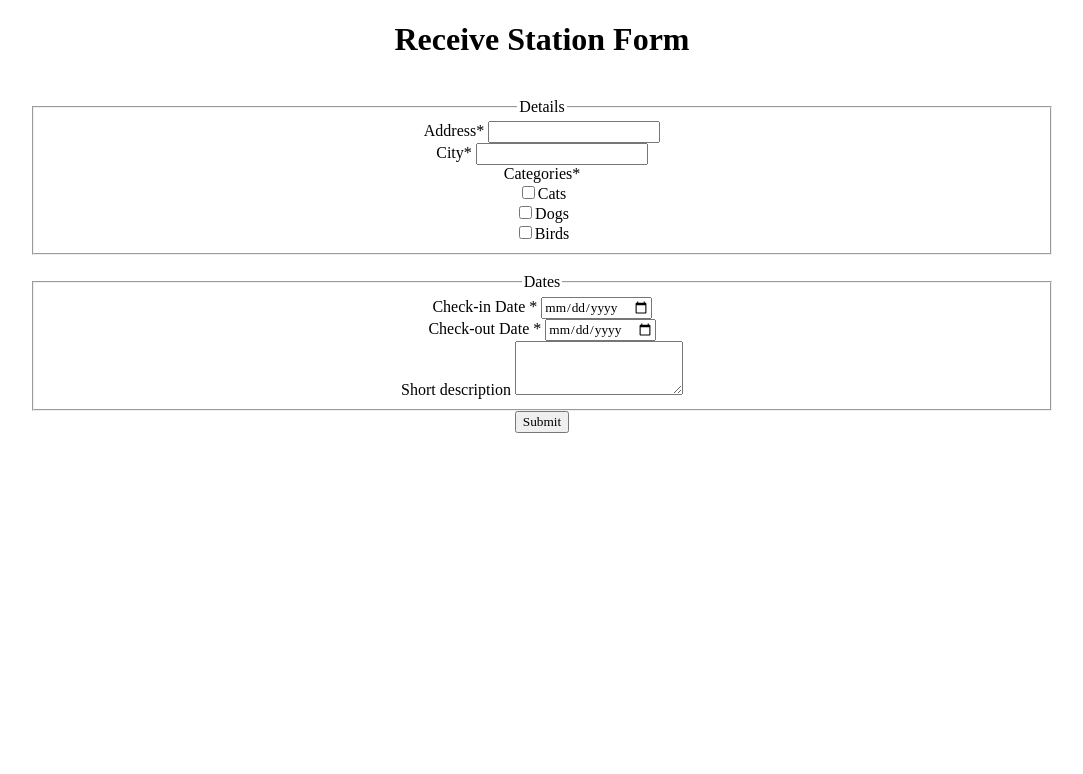
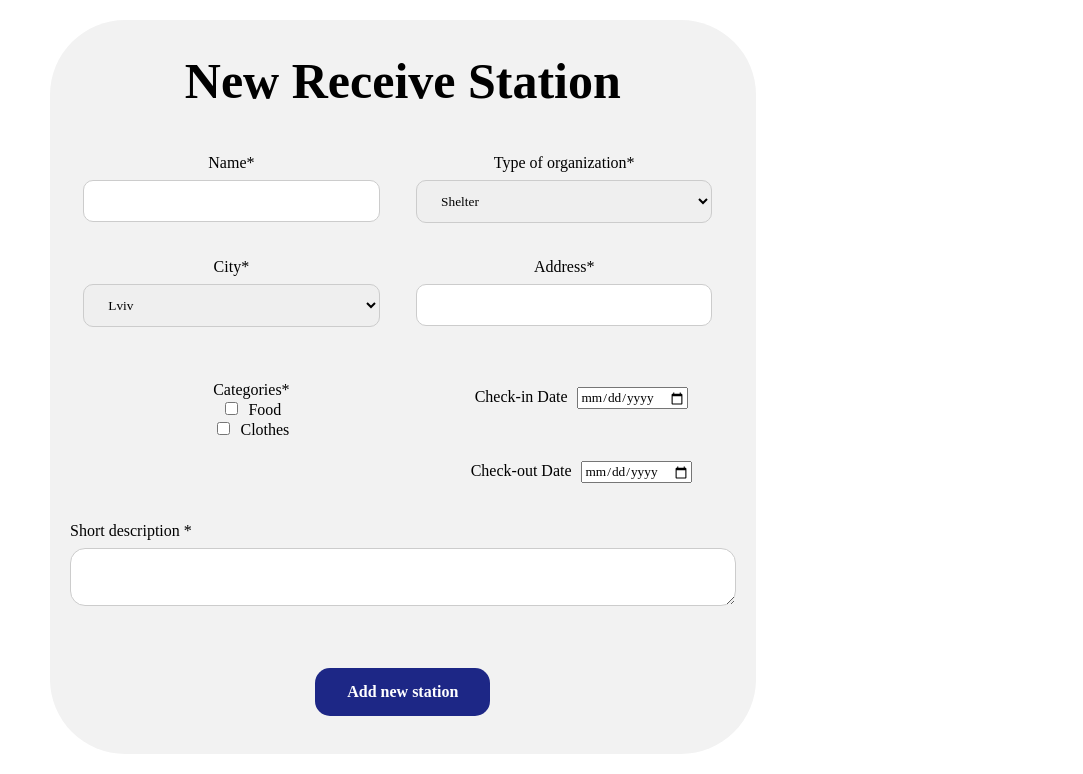
Before and after one commit to dsc-ucu-lviv/hvalue, a Flask app: page /hello in a window 1280 px wide. Shown: the part 80-854 px from the top of the page, without its empty margins (98-1181 px from the left). Before the commit the page ends 513 px from the top, so only its background shows below. Run offline with Flask 2, Linux system fonts and the light colour scheme.

Commit message:
make new_receive_station html

```diff
--- a/web_server/receive_form.py
+++ b/web_server/receive_form.py
@@ -18,7 +18,7 @@ def get_data():
                               'time_from': request.form.get('time_to'),
                               'time_to': request.form.get('time_out'),
                               'description': request.form.get('description')}
-                categories = [request.form.get("favorite_pet1"), request.form.get("favorite_pet2"), request.form.get("favorite_pet3")]
+                categories = [request.form.get("category1"), request.form.get("category2")]
                 for category in categories:
                     if category is not None:
                         input_data['categories'].append(category)
--- a/web_server/static/style.css
+++ b/web_server/static/style.css
@@ -17,3 +17,9 @@ main {
     text-align: center;
     flex-direction: column;
 }
+
+#categories input[type="checkbox"] {
+    display: inline;
+    width: auto;
+    margin-right: 10px;
+}
--- /dev/null
+++ b/web_server/static/style_for_receive_station.css
@@ -0,0 +1,318 @@
+div.form-box {
+    height: 40%;
+    width: 65%;
+    margin: 20px;
+    border-radius: 75px;
+    background-color: #f2f2f2;
+    padding: 20px;
+}
+
+h1 {
+    text-align: center;
+    margin: 0;
+    font-size: 50px;
+    z-index: 2;
+    line-height: 83px;
+}
+
+input[type=text], select {
+    width: 100%;
+    padding: 12px 20px;
+    margin: 8px 0;
+    display: inline-block;
+    border: 1px solid #ccc;
+    border-radius: 10px;
+    box-sizing: border-box;
+}
+
+textarea[type=text-description] {
+    width: 100%;
+    height: 100%;
+    padding: 12px 20px;
+    margin: 8px 0;
+    display: inline-block;
+    border: 1px solid #ccc;
+    border-radius: 15px;
+    box-sizing: border-box;
+}
+
+div.checkboxes, div.calender{
+    width: 100%;
+    margin: 20px;
+}
+
+input[type=date]{
+    margin: 2%;
+}
+
+label.text-box{
+    float: left;
+}
+
+label.text-box-description {
+    float: left;
+}
+
+div.submit-block>button {
+    background-color: #1d2786;
+    color: white;
+    border: none;
+    padding: 15px 32px;
+    text-align: center;
+    text-decoration: none;
+    display: inline-block;
+    font-size: 16px;
+    margin: 50px 2px 0px;
+    cursor: pointer;
+    border-radius: 15px;
+}
+
+.row {
+    display: flex;
+    flex-direction: row;
+    flex-wrap: wrap;
+    width: 100%;
+}
+
+.column {
+    display: flex;
+    flex-direction: column;
+    padding: 2%;
+    margin: 0px 10px 0px 0px;
+    flex-basis: 100%;
+    flex: 1
+}
+
+.double-column {
+    display: flex;
+    flex-direction: column;
+    flex-basis: 100%;
+    flex: 2
+}
+/*html, body {*/
+/*    min-height: 100%;*/
+/*}*/
+
+/*body, div, form, input, select, textarea, label {*/
+/*    padding: 0;*/
+/*    margin: 0;*/
+/*    outline: none;*/
+/*    font-family: Roboto, Arial, sans-serif;*/
+/*    font-size: 14px;*/
+/*    color: #666;*/
+/*    line-height: 22px;*/
+/*}*/
+
+/*h1 {*/
+/*    position: absolute;*/
+/*    margin: 0;*/
+/*    font-size: 50px;*/
+/*    color: #fff;*/
+/*    z-index: 2;*/
+/*    line-height: 83px;*/
+/*}*/
+
+/*legend {*/
+/*    padding: 10px;*/
+/*    font-family: Roboto, Arial, sans-serif;*/
+/*    font-size: 18px;*/
+/*    color: #fff;*/
+/*    background-color: #006622;*/
+/*}*/
+
+/*textarea {*/
+/*    width: calc(100% - 12px);*/
+/*    padding: 5px;*/
+/*}*/
+
+/*.testbox {*/
+/*    display: flex;*/
+/*    justify-content: center;*/
+/*    align-items: center;*/
+/*    height: inherit;*/
+/*    padding: 20px;*/
+/*}*/
+
+/*form {*/
+/*    width: 100%;*/
+/*    padding: 20px;*/
+/*    border-radius: 6px;*/
+/*    background: #fff;*/
+/*    box-shadow: 0 0 8px #006622;*/
+/*}*/
+
+/*.banner {*/
+/*    position: relative;*/
+/*    height: 250px;*/
+/*    background-image: url("/uploads/media/default/0001/02/b23a2c8c49b8e43249487140e4c2e22a63bd7cb8.jpeg");*/
+/*    background-size: cover;*/
+/*    display: flex;*/
+/*    justify-content: center;*/
+/*    align-items: center;*/
+/*    text-align: center;*/
+/*}*/
+
+/*.banner::after {*/
+/*    content: "";*/
+/*    background-color: rgba(0, 0, 0, 0.4);*/
+/*    position: absolute;*/
+/*    width: 100%;*/
+/*    height: 100%;*/
+/*}*/
+
+/*input, select, textarea {*/
+/*    margin-bottom: 10px;*/
+/*    border: 1px solid #ccc;*/
+/*    border-radius: 3px;*/
+/*}*/
+
+/*input {*/
+/*    width: calc(100% - 10px);*/
+/*    padding: 5px;*/
+/*}*/
+
+/*input[type="date"] {*/
+/*    padding: 4px 5px;*/
+/*}*/
+
+/*textarea {*/
+/*    width: calc(100% - 12px);*/
+/*    padding: 5px;*/
+/*}*/
+
+/*.item:hover p, .item:hover i, .question:hover p, .question label:hover, input:hover::placeholder {*/
+/*    color:  #006622;*/
+/*}*/
+
+/*.item input:hover, .item select:hover, .item textarea:hover {*/
+/*    border: 1px solid transparent;*/
+/*    box-shadow: 0 0 3px 0  #006622;*/
+/*    color: #006622;*/
+/*}*/
+
+/*.item {*/
+/*    position: relative;*/
+/*    margin: 10px 0;*/
+/*}*/
+
+/*.item-description {*/
+/*    position: center;*/
+/*    margin: 10px 0;*/
+/*    background-color: #3F3A85;*/
+/*}*/
+
+/*.item span {*/
+/*    color: red;*/
+/*}*/
+/*input[type="date"]::-webkit-inner-spin-button {*/
+/*display: none;*/
+/*}*/
+/*.item i, input[type="date"]::-webkit-calendar-picker-indicator {*/
+/*position: absolute;*/
+/*font-size: 20px;*/
+/*color: #00b33c;*/
+/*}*/
+/*.item i {*/
+/*right: 1%;*/
+/*top: 30px;*/
+/*z-index: 1;*/
+/*}*/
+/*.week {*/
+/*display:flex;*/
+/*justify-content:space-between;*/
+/*}*/
+/*.columns {*/
+/*display:flex;*/
+/*justify-content:space-between;*/
+/*flex-direction:row;*/
+/*flex-wrap:wrap;*/
+/*}*/
+/*.columns div {*/
+/*width:48%;*/
+/*}*/
+/*[type="date"]::-webkit-calendar-picker-indicator {*/
+/*right: 1%;*/
+/*z-index: 2;*/
+/*opacity: 0;*/
+/*cursor: pointer;*/
+/*}*/
+/*input[type=radio], input[type=checkbox]  {*/
+/*display: none;*/
+/*}*/
+/*label.radio {*/
+/*position: relative;*/
+/*display: inline-block;*/
+/*margin: 5px 20px 15px 0;*/
+/*cursor: pointer;*/
+/*}*/
+/*.question span {*/
+/*margin-left: 30px;*/
+/*}*/
+/*.question-answer label {*/
+/*display: block;*/
+/*}*/
+/*label.radio:before {*/
+/*content: "";*/
+/*position: absolute;*/
+/*left: 0;*/
+/*width: 17px;*/
+/*height: 17px;*/
+/*border-radius: 50%;*/
+/*border: 2px solid #ccc;*/
+/*}*/
+/*input[type=radio]:checked + label:before, label.radio:hover:before {*/
+/*border: 2px solid  #006622;*/
+/*}*/
+/*label.radio:after {*/
+/*content: "";*/
+/*position: absolute;*/
+/*top: 6px;*/
+/*left: 5px;*/
+/*width: 8px;*/
+/*height: 4px;*/
+/*border: 3px solid  #006622;*/
+/*border-top: none;*/
+/*border-right: none;*/
+/*transform: rotate(-45deg);*/
+/*opacity: 0;*/
+/*}*/
+/*input[type=radio]:checked + label:after {*/
+/*opacity: 1;*/
+/*}*/
+/*.flax {*/
+/*display:flex;*/
+/*justify-content:space-around;*/
+/*}*/
+/*.btn-block {*/
+/*margin-top: 10px;*/
+/*text-align: center;*/
+/*}*/
+/*button {*/
+/*width: 150px;*/
+/*padding: 10px;*/
+/*border: none;*/
+/*border-radius: 5px;*/
+/*background:  #006622;*/
+/*font-size: 16px;*/
+/*color: #fff;*/
+/*cursor: pointer;*/
+/*}*/
+/*button:hover {*/
+/*background:  #00b33c;*/
+/*}*/
+/*@media (min-width: 568px) {*/
+/*.name-item, .city-item {*/
+/*display: flex;*/
+/*flex-wrap: wrap;*/
+/*justify-content: space-between;*/
+/*}*/
+/*.name-item input, .name-item div {*/
+/*width: calc(50% - 20px);*/
+/*}*/
+/*.name-item div input {*/
+/*width:97%;}*/
+/*.name-item div label {*/
+/*display:block;*/
+/*padding-bottom:5px;*/
+/*}*/
+/*}*/
--- a/web_server/templates/add_receive_station.html
+++ b/web_server/templates/add_receive_station.html
@@ -2,55 +2,91 @@
 
 {% block main %}
   <main>
-    <div class="testbox">
+    <div class="form-box">
     <form action="{{ url_for('receive-form.get_data') }}" method="POST">
       <div class="banner">
-        <h1>Receive Station Form</h1>
+        <h1>New Receive Station</h1>
       </div>
       <br/>
-      <fieldset>
-        <legend>Details</legend>
-          <div class="item">
-            <label for="address">Address<span>*</span></label>
-            <input id="address" type="text" name="address" />
+        <div class="items">
+
+          <div class="row">
+
+            <div class="column">
+              <label for="name" class="text-box">Name<span>*</span></label>
+              <input id="name" type="text" name="name"/>
             </div>
-          <div class="item">
-            <label for="city">City<span>*</span></label>
-            <input id="city" type="text"   name="city" />
-          </div>
-          <div class="item" >
-            <label for="categories">Categories<span>*</span></label>
 
-          <div id="categories">
-            <input type="checkbox" name="favorite_pet1" value="Cats">Cats<br>
-            <input type="checkbox" name="favorite_pet2" value="Dogs">Dogs<br>
-            <input type="checkbox" name="favorite_pet3" value="Birds">Birds<br>
+            <div class="column">
+              <label for="type-org" class="text-box">Type of organization<span>*</span></label>
+              <select id="type-org" name="type-org">
+                <option value="shelter">Shelter</option>
+                <option value="orphanage">Orphanage</option>
+                <option value="homeless-shelter">Homeless shelter</option>
+              </select>
             </div>
 
           </div>
-      </fieldset>
-      <br/>
-      <fieldset>
-      <legend>Dates</legend>
-      <div class="columns">
-      <div class="item">
-      <label for="time_to">Check-in Date <span>*</span></label>
-      <input id="time_to" type="date" name="time_to" />
+
+          <div class="row">
+
+            <div class="column">
+              <label for="city" class="text-box">City<span>*</span></label>
+              <select id="city" name="city">
+                <option value="Lviv">Lviv</option>
+                <option value="Kyiv">Kyiv</option>
+                <option value="Kharkiv">Kharkiv</option>
+              </select>
+            </div>
+
+            <div class="column">
+              <label for="address" class="text-box">Address<span>*</span></label>
+              <input id="address" type="text" name="address" />
+            </div>
+
+          </div>
+
+          <div class="row">
+
+            <div class="column">
+              <div class="checkboxes">
+                <label for="categories">Categories<span>*</span></label>
+                <div id="categories">
+                  <input type="checkbox" name="category1" value="Food">Food<br>
+                  <input type="checkbox" name="category2" value="Clothes">Clothes<br>
+                </div>
+              </div>
+            </div>
+
+            <div class="column">
+              <div class="calender">
+                <label for="time_to">Check-in Date</label>
+                <input id="time_to" type="date" name="time_to"/>
                 <i class="fas fa-calendar-alt"></i>
               </div>
-      <div class="item">
-      <label for="time_out">Check-out Date <span>*</span></label>
-      <input id="time_out" type="date" name="time_out" />
+
+              <div class="calender">
+                <label for="time_out">Check-out Date</label>
+                <input id="time_out" type="date" name="time_out"/>
                 <i class="fas fa-calendar-alt"></i>
               </div>
+            </div>
+
+          </div>
+
+          <div class='double-column'>
             <div class="item-description">
-          <label for="description">Short description</label>
-          <textarea id="description" name="description" rows="3"></textarea>
+              <label for="description" class="text-box-description">Short description <span>*</span></label>
+              <textarea id="description" type="text-description" name="description" rows="2"></textarea>
             </div>
-      </fieldset>
-      <div class="btn-block">
-      <button type="submit" href="/">Submit</button>
           </div>
+
+          <div class="submit-block">
+            <button type="submit" href="/"><b>Add new station</b></button>
+          </div>
+
+        </div>
+      <br/>
     </form>
     </div>
   </main>
```
Lines whose indentation alone changed are shown as unchanged.
